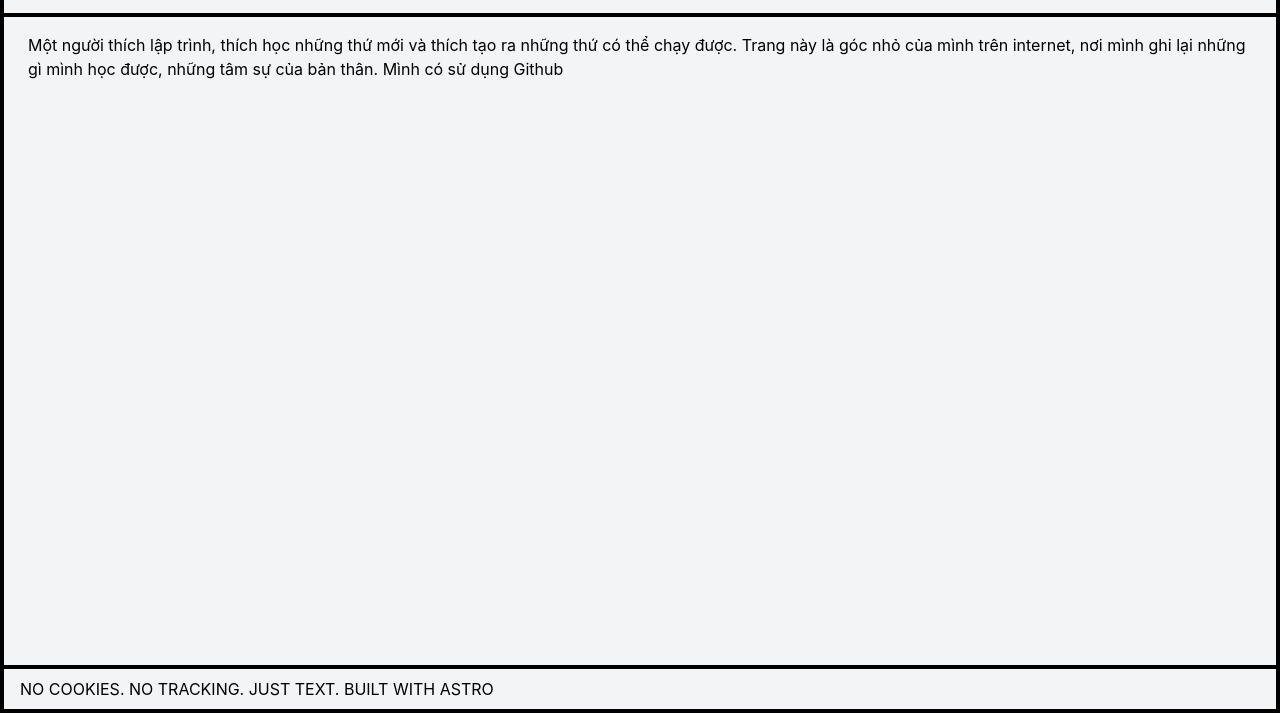
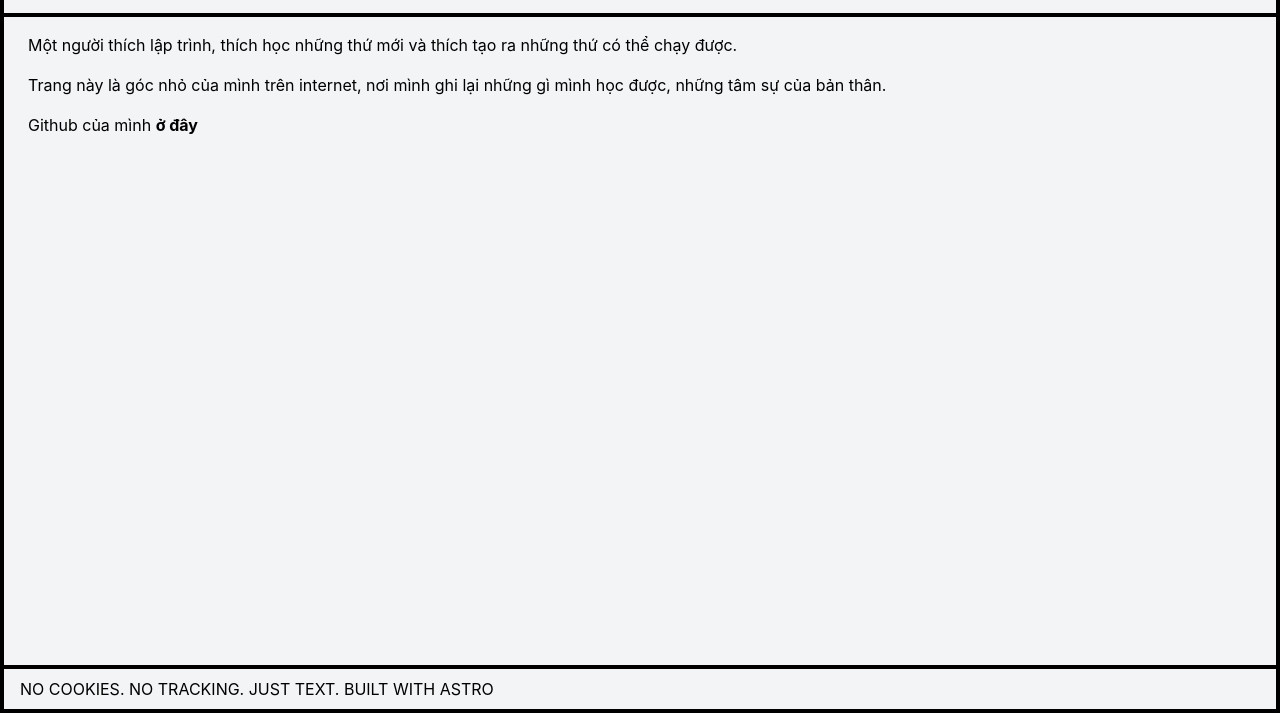
Before and after one commit to AiEmStylix/blog, an Astro site: page /about in a window 1280 px wide. Shown: the part 87-800 px from the top of the page. Built offline with nearby package versions, Linux system fonts and the light colour scheme; Astro itself is replaced by a stand-in of ours.

Commit message:
update astro to new version and also update about page

```diff
--- a/package.json
+++ b/package.json
@@ -14,7 +14,7 @@
     "@astrojs/rss": "^4.0.15",
     "@astrojs/sitemap": "^3.7.0",
     "@tailwindcss/vite": "^4.2.1",
-    "astro": "^5.17.3",
+    "astro": "^5.18.0",
     "sharp": "^0.34.5",
     "tailwindcss": "^4.2.1"
   },
--- a/src/pages/about.astro
+++ b/src/pages/about.astro
@@ -7,13 +7,19 @@ import BaseLayout from "../layouts/BaseLayout.astro";
   description="A dreamy boy in tech land"
 >
   <div class="space-y-4">
-    <span
-      >Một người thích lập trình, thích học những thứ mới và thích tạo ra những
-      thứ có thể chạy được. Trang này là góc nhỏ của mình trên internet, nơi
-      mình ghi lại những gì mình học được, những tâm sự của bản thân.</span
-    >
-    <span
-      >Mình có sử dụng <a href="https://github.com/AiEmStylix">Github</a></span
-    >
+    <div>
+      Một người thích lập trình, thích học những thứ mới và thích tạo ra những
+      thứ có thể chạy được.
+    </div>
+
+    <div>
+      Trang này là góc nhỏ của mình trên internet, nơi mình ghi lại những gì
+      mình học được, những tâm sự của bản thân.
+    </div>
+    <div>
+      Github của mình <a class="font-bold" href="https://github.com/AiEmStylix"
+        >ở đây</a
+      >
+    </div>
   </div>
 </BaseLayout>
```
Also changed, not shown: pnpm-lock.yaml.
